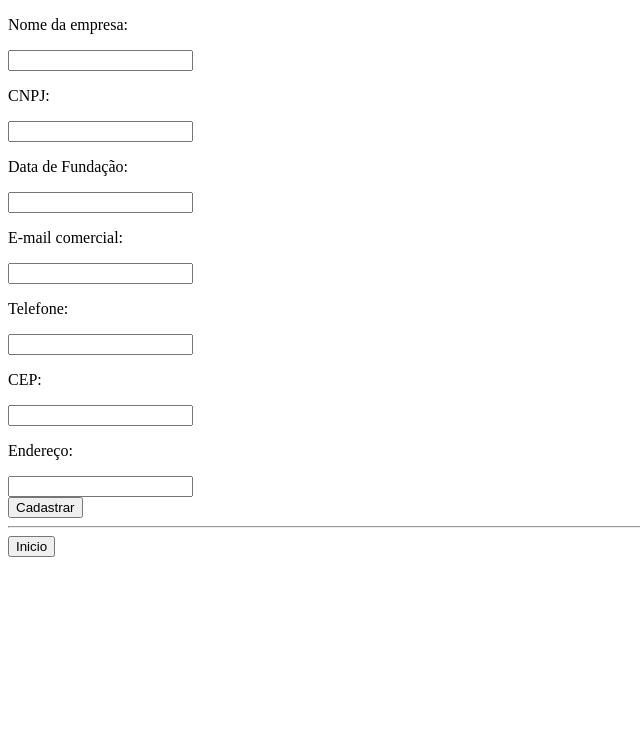
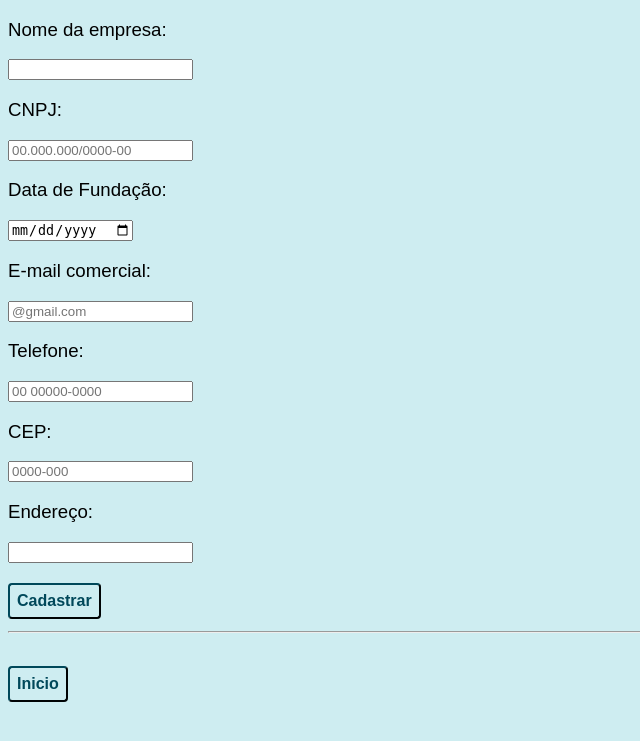
Before and after one commit to Eduardo-PH/Projeto-Agenda, a Node server app: page /cademp in a window 1280 px wide. Shown: the top 741 px of the page, without its empty margins (0-640 px from the left). Run offline with Node 20, Linux system fonts and the light colour scheme; some libraries are stand-ins or nearby versions.

Commit message:
Preparando o CSS

```diff
--- a/index.js
+++ b/index.js
@@ -4,6 +4,8 @@ const handlebars = require('express-handlebars')
 const bodyParser = require('body-parser')
 const Cad = require('./models/Cad')
 const Emp = require('./models/Emp')
+
+    app.use(express.static('public'));
 
 // Configurando Template Engine
     app.engine('handlebars', handlebars.engine({
--- /dev/null
+++ b/public/css/style.css
@@ -0,0 +1,49 @@
+body {
+    background-color: rgb(206, 237, 241);
+    width: 100%;
+    height: 500px;
+    font-family: 'Poppins', sans-serif;
+}
+
+h1 {
+    text-align: center;
+    margin-bottom: 20px;
+    color: rgb(0, 0, 0);
+}
+
+h2 {
+    text-align: left;
+    margin-bottom: 20px;
+    color: rgb(0, 0, 0);
+}
+
+button {
+    background-color: transparent;
+    border-color: #00485a;
+    color: #00485a;
+    padding: 7px;
+    font-weight: bold;
+    font-size: 12pt;
+    margin-top: 20px;
+    border-radius: 4px;
+    cursor: pointer;
+    outline: none;
+    transition: all .4s ease-out;
+}
+
+button:hover {
+    background-color: #00485a;
+    color: #fff;
+}
+
+hr {
+    margin-top: 1%;
+    margin-bottom: 1%;
+    width: 100%;
+}
+
+p {
+    color: #000000;
+    font-size: 14pt;
+    text-align: left;
+}
--- a/views/cadastro.handlebars
+++ b/views/cadastro.handlebars
@@ -1,11 +1,11 @@
 <form action="/add" method="POST">
 
     <p>Nome: </p>
-    <input type="text" name="name">
+    <input type="text" name="name" minlength="7">
     <p>Login: </p>
     <input type="text" name="login">
     <p>Senha: </p>
-    <input type="text" name="senha"><br>
+    <input type="password" name="senha"><br>
 
     <button type="submit">Cadastrar</button>
 </form>
--- a/views/empresa.handlebars
+++ b/views/empresa.handlebars
@@ -1,17 +1,17 @@
 <form action="/addemp" method="POST">
 
     <p>Nome da empresa: </p>
-    <input type="text" name="name">
+    <input type="text" name="name" minlength="5">
     <p>CNPJ: </p>
-    <input type="text" name="cnpj">
+    <input type="tel" name="cnpj" pattern="[0-9]{2}.[0-9]{3}.[0-9]{3}/[0-9]{4}-[0-9]{2}" placeholder="00.000.000/0000-00">
     <p>Data de Fundação: </p>
-    <input type="text" name="data">
+    <input type="date" name="data">
     <p>E-mail comercial: </p>
-    <input type="text" name="email">
+    <input type="email" name="email" placeholder="@gmail.com">
     <p>Telefone: </p>
-    <input type="text" name="telefone">
+    <input type="tel" name="telefone" pattern="[0-9]{2} [0-9]{5}-[0-9]{4}" placeholder="00 00000-0000">
     <p>CEP: </p>
-    <input type="text" name="cep">
+    <input type="tel" name="cep" pattern="[0-9]{5}-[0-9]{3}" placeholder="0000‑000">
     <p>Endereço: </p>
     <input type="text" name="endereco"><br>
 
--- a/views/layouts/main.handlebars
+++ b/views/layouts/main.handlebars
@@ -4,6 +4,7 @@
     <meta charset="UTF-8">
     <meta http-equiv="X-UA-Compatible" content="IE=edge">
     <meta name="viewport" content="width=device-width, initial-scale=1.0">
+    <link rel="stylesheet" href="css/style.css">
     <title>Cadastro</title>
 </head>
 <body>
```
Also changed, not shown: views/home.handlebars (+7 -7 lines).
